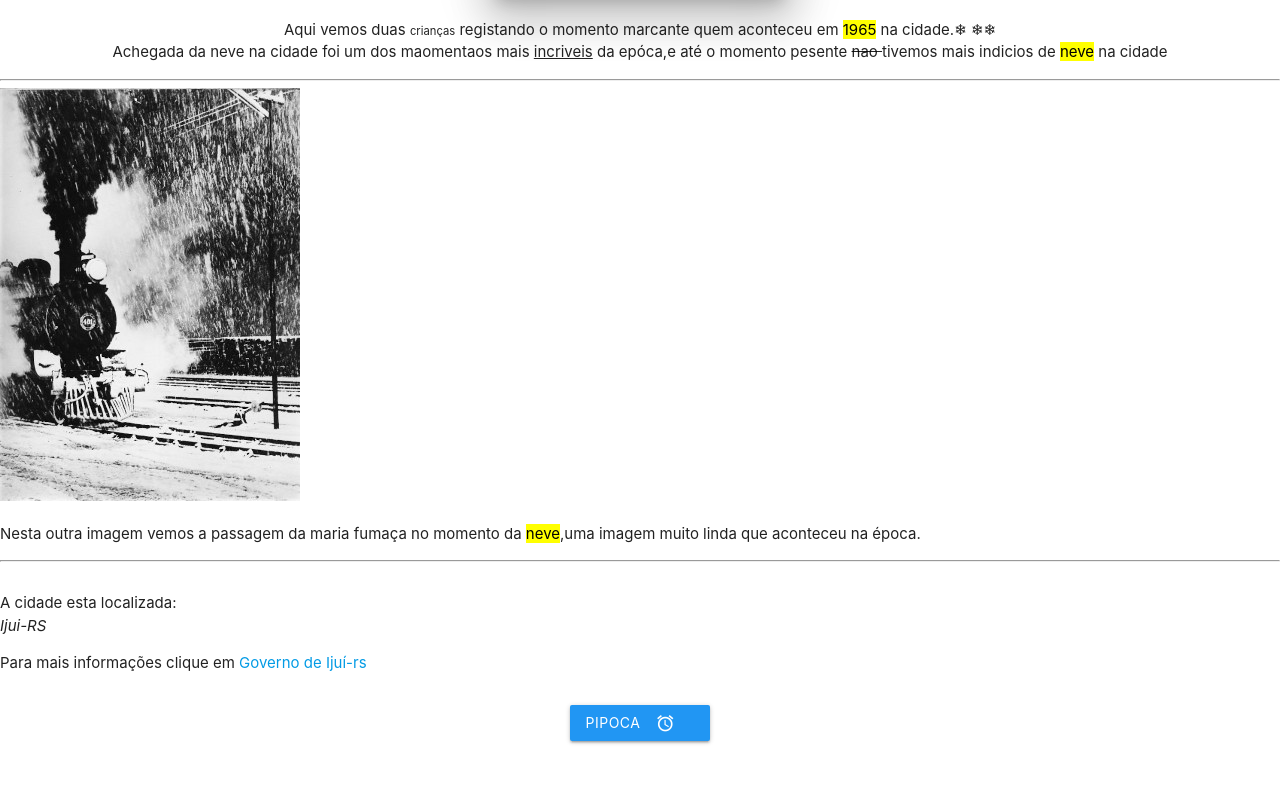
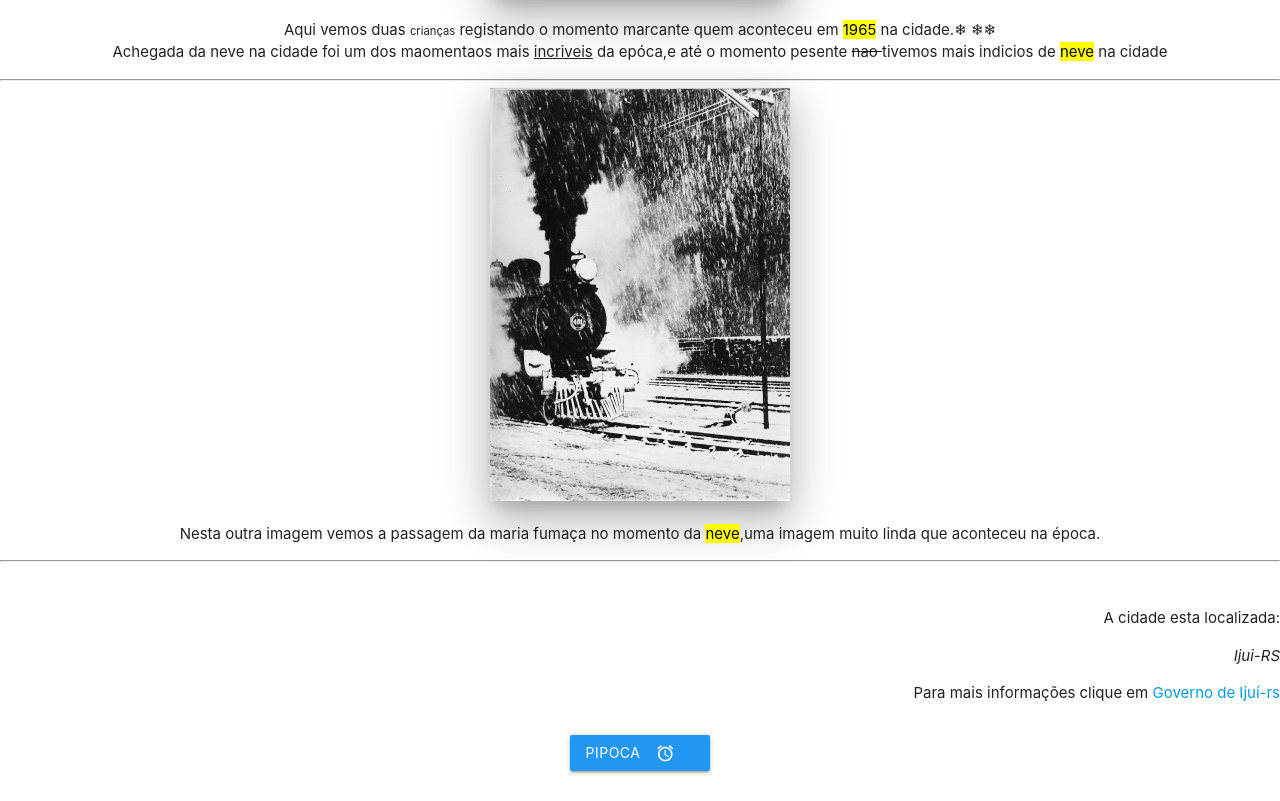
Before and after one commit to Jefersoncervi/exercicio4, a plain HTML site: page index.html in a window 1280 px wide. Shown: the part 607-1408 px from the top of the page. Before the commit the page ends 1378 px from the top, so only its background shows below. Drawn offline with nearby package versions, Linux system fonts and the light colour scheme.

Commit message:
Alterado o alinhamento do texto

```diff
--- a/index.html
+++ b/index.html
@@ -33,13 +33,16 @@
         Achegada da neve na cidade foi um dos maomentaos mais <ins>incriveis</ins> da epóca,e até o momento pesente
         <del>nao </del>tivemos mais indicios de <mark>neve</mark> na cidade</p>
     <hr>
-    <img src="imagensneve/mariafumaçaijui.jpg" alt="Maria fumaça em ijui">
-    <p> Nesta outra imagem vemos a passagem da maria fumaça no momento da <mark>neve</mark>,uma imagem muito linda que
+    <div class="center">
+
+        <img class="z-depth-5" src="imagensneve/mariafumaçaijui.jpg" alt="Maria fumaça em ijui">
+    </div>
+    <p class="center-align"> Nesta outra imagem vemos a passagem da maria fumaça no momento da <mark>neve</mark>,uma imagem muito linda que
         aconteceu na época.
         <hr>
-        <br> A cidade esta localizada:
-    <address>Ijui-RS</address>
-    <p>Para mais informações clique em <a href="https://www.ijui.rs.gov.br/">Governo de Ijuí-rs</a> </p>
+        <br> <p class="right-align">A cidade esta localizada:</p>
+    <address class="right-align">Ijui-RS</address>
+    <p class="right-align">Para mais informações clique em <a href="https://www.ijui.rs.gov.br/">Governo de Ijuí-rs</a> </p>
     </p>
     <div class="center espaco-externo">
         <button class=" blue btn" onclick="M.toast({html: 'meu nome é Jeferson'})"><i class="material-icons right">alarme</i>Pipoca</button>
```
